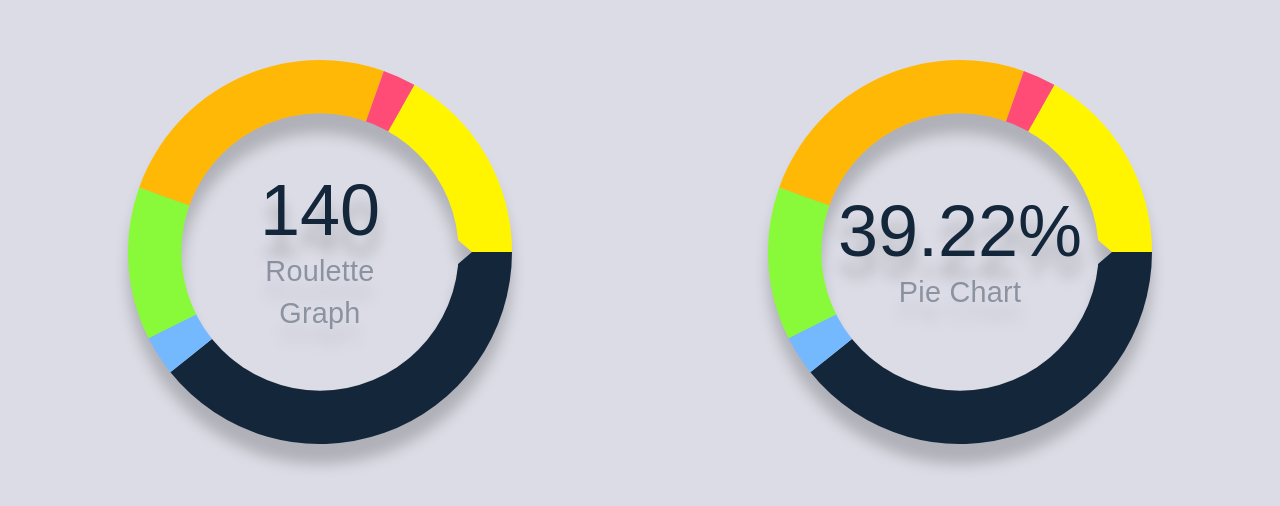
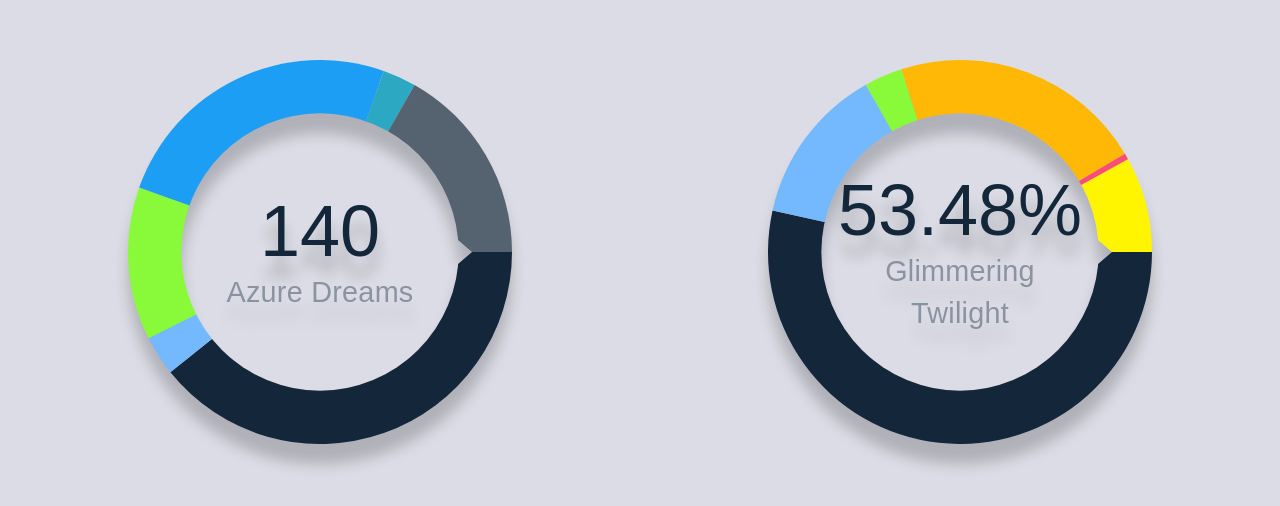
Before and after one commit to Carlos1006/Playground, a React (Vite) app: page /graph in a window 1280 px wide. Shown: the part 148-654 px from the top of the page. Built offline with nearby package versions, Linux system fonts and the light colour scheme.

Commit message:
Se crea prop para asignar valores

```diff
--- a/src/components/rouletteGraph.tsx
+++ b/src/components/rouletteGraph.tsx
@@ -1,25 +1,33 @@
 import { FC, useCallback, useEffect, useId, useRef, useState, MouseEvent, useMemo } from "react";
 import css from "../styles/rouletteGraph.module.scss";
+
+interface IValues {
+  title: string;
+  value: number;
+  color: string;
+}
 
 interface IObject {
   color: string;
   draw: string;
   value: number;
   percent: number;
+  title: string;
   angleRange: [number, number];
 }
 
 interface IRoulette {
   relative?: boolean;
   title?: string;
+  values?: IValues[];
 }
 
 type VoidFunction = (e: globalThis.MouseEvent) => void;
 
-const COLORS = ["#13263a", "#74b8fe", "#89fa3a", "#ffb806", "#fe4c76", "#FFF501"];
+const {sin: Sine, cos: Cosine, atan2: ArcTan2 , PI} = Math;
 const view = 360;
 const half = view / 2;
-const R2D = 180 / Math.PI;
+const R2D = 180 / PI;
 const triangleSide = 25;
 const triangleHalf = triangleSide / 2;
 
@@ -38,8 +46,8 @@ function normalizeAngle(angle: number): number {
 const RouletteGraph: FC<IRoulette> = ({
   relative = false,
   title = "Roulette Graph",
+  values = [],
 }: IRoulette) => {
-  const [values] = useState([140, 12, 46, 89, 10, 60]);
   const [objects, setObjects] = useState<IObject[]>([]);
   const [center, setCenter] = useState({ x: 0, y: 0 });
   const [angle, setAngle] = useState(0);
@@ -73,7 +81,7 @@ const RouletteGraph: FC<IRoulette> = ({
       };
       const x = e.clientX - newCenter.x;
       const y = e.clientY - newCenter.y;
-      const newStartAngle = R2D * Math.atan2(y, x);
+      const newStartAngle = R2D * ArcTan2(y, x);
       setCenter(newCenter);
       setStartAngle(newStartAngle);
       setActive(true);
@@ -88,7 +96,7 @@ const RouletteGraph: FC<IRoulette> = ({
       setCancelClick(true);
       const x = e.clientX - center.x;
       const y = e.clientY - center.y;
-      const deg = R2D * Math.atan2(y, x);
+      const deg = R2D * ArcTan2(y, x);
       const newRotation = deg - startAngle;
       setRotation(newRotation);
       setFinalAngle(normalizeAngle(angle + newRotation));
@@ -124,8 +132,8 @@ const RouletteGraph: FC<IRoulette> = ({
     const draws: IObject[] = [];
     const pieData: number[] = [];
     const total: number = values.reduce((acc, cur) => {
-      pieData.push(cur);
-      return acc + cur;
+      pieData.push(cur.value);
+      return acc + cur.value;
     }, 0);
     const sectorAngle: number[] = pieData.map((value) => (value / total) * 360);
     let start = 0;
@@ -136,17 +144,18 @@ const RouletteGraph: FC<IRoulette> = ({
       // Check if the angle is over 180deg for large angle flag
       const percent = end - start;
       const overHalf = percent > 180 ? 1 : 0;
-      const x1 = half + 180 * Math.cos((Math.PI * start) / 180);
-      const y1 = half + 180 * Math.sin((Math.PI * start) / 180);
-      const x2 = half + 180 * Math.cos((Math.PI * end) / 180);
-      const y2 = half + 180 * Math.sin((Math.PI * end) / 180);
+      const x1 = half + 180 * Cosine((PI * start) / 180);
+      const y1 = half + 180 * Sine((PI * start) / 180);
+      const x2 = half + 180 * Cosine((PI * end) / 180);
+      const y2 = half + 180 * Sine((PI * end) / 180);
       const draw = `M${half},${half} L${x1},${y1} A180,180 0 ${overHalf},1 ${x2},${y2} z`;
       draws.push({
-        color: COLORS[index],
+        color: values[index].color,
         draw: draw,
-        value: values[index],
-        percent: (values[index] / total) * 100,
+        value: values[index].value,
+        percent: (values[index].value / total) * 100,
         angleRange: [start, end],
+        title: values[index].title,
       });
     });
     setObjects(draws);
@@ -208,7 +217,7 @@ const RouletteGraph: FC<IRoulette> = ({
       <div className={css.container}>
         <div className={css.center}>
           <span>{value}</span>
-          <label>{title}</label>
+          <label>{current?.title ?? title}</label>
         </div>
         <div
           onMouseDown={start}
--- a/src/pages/page_09.tsx
+++ b/src/pages/page_09.tsx
@@ -2,11 +2,33 @@ import RouletteGraph from "../components/rouletteGraph";
 import css from "../styles/page.module.scss";
 
 const Page_09 = () => {
+
+  const COLORS: string[] = ["#13263a", "#74b8fe", "#89fa3a", "#ffb806", "#fe4c76", "#FFF501"];
+  const COLD_COLORS: string[] = ["#13263a", "#74b8fe", "#89fa3a", "#1c9ef5", "#2ca8c2", "#556270"];
+
+  const values1 =[
+    {title: "Azure Dreams", value: 140, color: COLD_COLORS[0]},
+    {title: "Beneath the Stars", value: 12, color: COLD_COLORS[1]},
+    {title: "Crimson Skies", value: 46, color: COLD_COLORS[2]},
+    {title: "Dancing Raindrops", value: 89, color: COLD_COLORS[3]},
+    {title: "Ethereal Echoes", value: 10, color: COLD_COLORS[4]},
+    {title: "Fading Horizons", value: 60, color: COLD_COLORS[5]}
+  ]
+
+  const values2 = [
+    {title: "Glimmering Twilight", value: 200, color: COLORS[0]},
+    {title: "Harmony's Embrace", value: 50, color: COLORS[1]},
+    {title: "Infinite Whispers", value: 12, color: COLORS[2]},
+    {title: "Journey's End", value: 80, color: COLORS[3]},
+    {title: "Kaleidoscope Dreams", value: 2, color: COLORS[4]},
+    {title: "Luminous Reverie", value: 30, color: COLORS[5]},
+  ]
+
   return (
     <>
       <div className={`${css.page}`} style={{flexDirection: 'row', justifyContent: 'space-around'}}>
-        <RouletteGraph />
-        <RouletteGraph relative title="Pie Chart" />
+        <RouletteGraph values={values1} />
+        <RouletteGraph values={values2} relative title="Pie Chart" />
       </div>
     </>
   );
```
